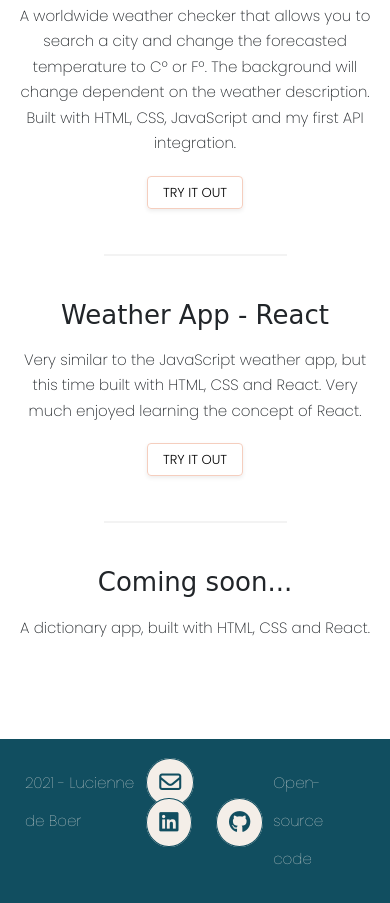
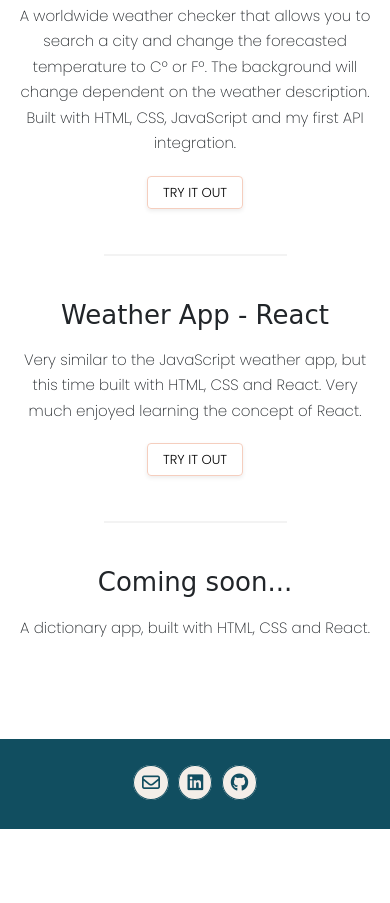
Before and after one commit to Lucienne85/portfolio-project-lucienne, a plain HTML site: page coding.html in a window 390 px wide. Shown: the part 1250-2153 px from the top of the page. After the commit the page ends 2079 px from the top, so only its background shows below. Drawn offline with nearby package versions, Linux system fonts and the light colour scheme; a web font is replaced by a local one.

Commit message:
Made footer responsive

```diff
--- a/coding.html
+++ b/coding.html
@@ -183,7 +183,7 @@
     </div>
 </div>
 <footer>
-    2021 - Lucienne de Boer
+    <span class="footer-year-name">2021 - Lucienne de Boer</span>
     <div class="footer-icons">
         <a href="mailto:lucienne_de_boer@hotmail.com">
             <i class="far fa-envelope"></i></a>
@@ -192,7 +192,8 @@
         <a href="https://github.com/Lucienne85" target="_blank">
             <i class="fab fa-github"></i></a>
     </div>
-    <a href="https://github.com/Lucienne85/portfolio-project-lucienne" target="_blank">Open-source code</a>
+    <a href="https://github.com/Lucienne85/portfolio-project-lucienne" class="footer-github" target="_blank">Open-source
+        code</a>
 </footer>
 </body>
 </html>
--- a/styles/project.css
+++ b/styles/project.css
@@ -117,12 +117,24 @@ footer .footer-icons a:hover {
   border: 1px solid var(--light-color);
 }
 
-footer a {
+.footer-github {
   color: var(--light-color);
 }
 
-footer a:hover {
+.footer-github:hover {
   color: var(--secondary-color);
+}
+
+@media (max-width: 590px) {
+  footer {
+    font-size: 12px;
+  }
+
+  footer .footer-icons a {
+    margin: 3px;
+    font-size: 18px;
+    padding: 4px 8px;
+  }
 }
 
 @media (max-width: 540px) {
@@ -131,5 +143,13 @@ footer a:hover {
   }
 }
 
-/*font-family: 'Over the Rainbow', cursive;
-font-family: 'Rambla', sans-serif; */
+@media (max-width: 440px) {
+  .footer-year-name,
+  .footer-github {
+    display: none;
+  }
+
+  .footer-icons {
+    margin: 0 auto;
+  }
+}
```
Also changed, not shown: about.html (+3 -2 lines), contact.html (+3 -2 lines), index.html (+2 -2 lines).
